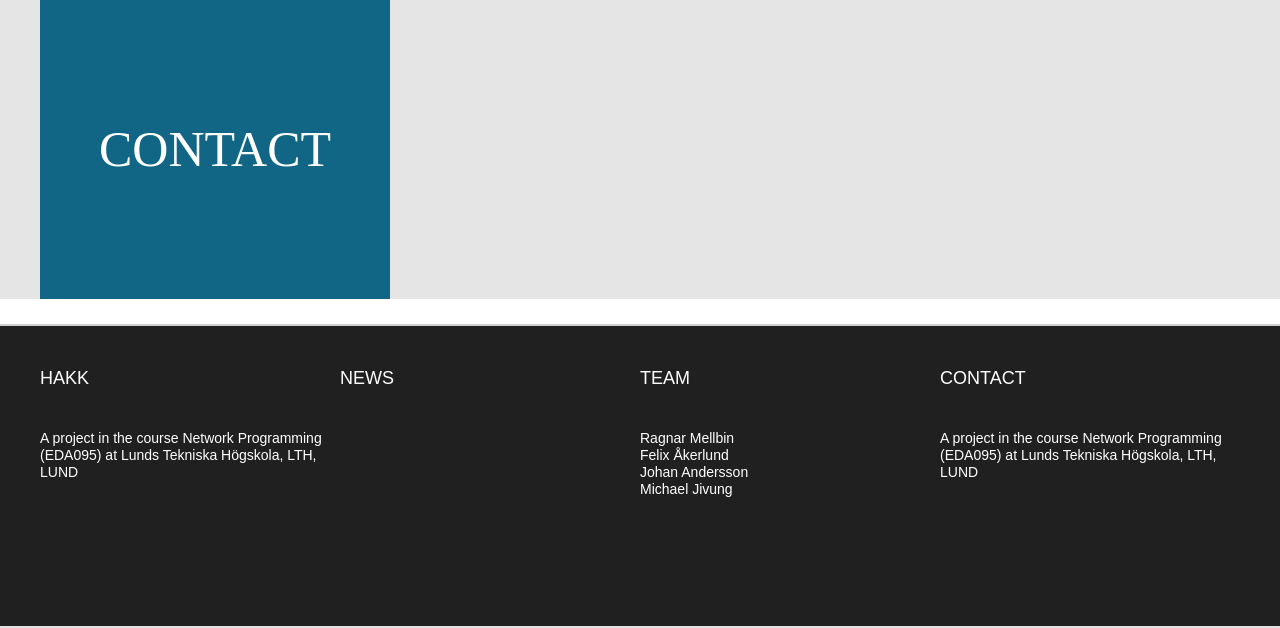
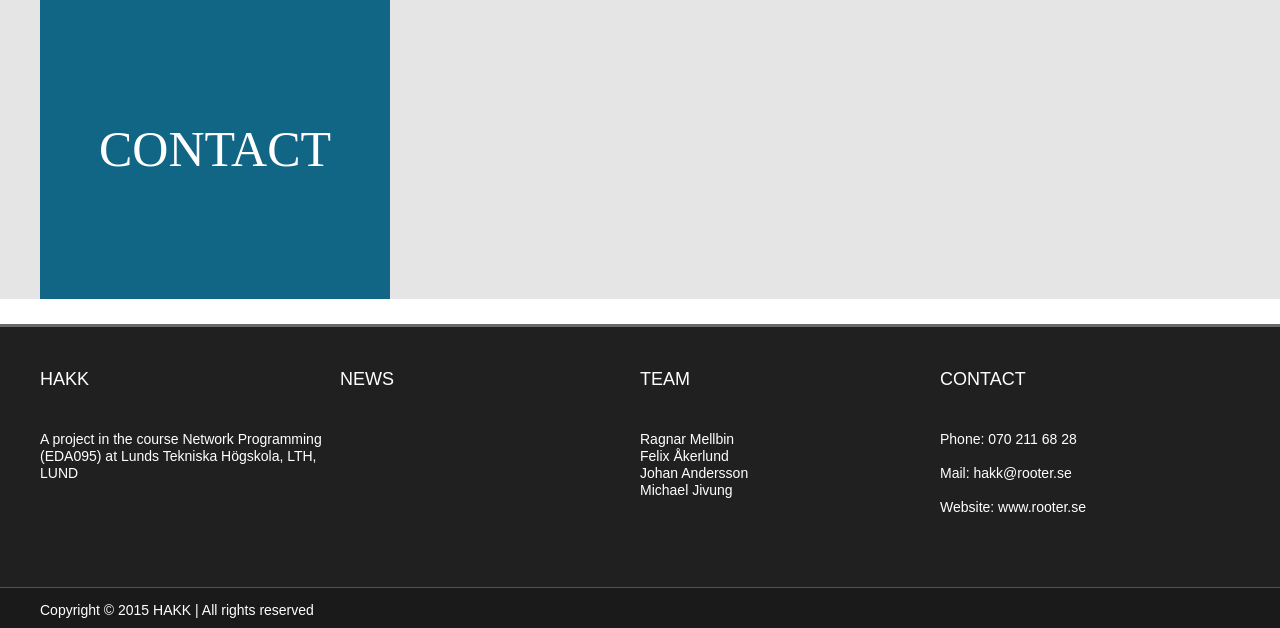
Before and after one commit to brocahontaz/hakksite, a PHP site: page / in a window 1280 px wide. Shown: the part 1846-2474 px from the top of the page. Run offline with PHP 8.4, Linux system fonts and the light colour scheme.

Commit message:
Some more shizzle.

```diff
--- a/css/stylesheet.css
+++ b/css/stylesheet.css
@@ -346,7 +346,7 @@ a.menuobject.active:active {
 
 */
 #footer_container {
-border-top: 2px solid #cecece;
+border-top: 3px solid #6a6a6a;
 background-color: #202020;
 width: 100%;
 height: 300px;
@@ -356,10 +356,10 @@ margin-top: -300px;
 clear:both;
 }
 
-#footer_content {
+.footer_content {
 position: relative;
 width: 1200px;
-height: 300px;
+height: auto;
 padding: 0;
 margin-left: auto;
 margin-right: auto;
@@ -368,6 +368,17 @@ margin-right: auto;
 .footer_content_element {
 float: left;
 width: 290px;
-height: 300px;
+height: 260px;
 margin-right: 10px;
 }
+
+#footer_container_bottom {
+border-top: 1px solid #515151;
+background-color: #1a1a1a;
+width: 100%;
+height: 40px;
+padding: 0;
+position: relative;
+margin-top: -40px;
+clear:both;
+}
--- a/index.php
+++ b/index.php
@@ -85,7 +85,7 @@
 			</div>
 		</div>
 		<div id="footer_container">
-			<div id="footer_content">
+			<div class="footer_content">
 				<div class="footer_content_element">
 					<h3>HAKK</h3>
 					<p class="footer_text">
@@ -113,7 +113,16 @@
 				<div class="footer_content_element">
 					<h3>CONTACT</h3>
 					<p class="footer_text">
-						A project in the course Network Programming (EDA095) at Lunds Tekniska Högskola, LTH, LUND
+						Phone: 070 211 68 28 <br/><br/>
+						Mail: hakk@rooter.se <br/><br/>
+						Website: www.rooter.se
+					</p>
+				</div>
+			</div>
+			<div id="footer_container_bottom">
+				<div class="footer_content">
+					<p class="footer_text">
+						Copyright © 2015 HAKK | All rights reserved
 					</p>
 				</div>
 			</div>
```
